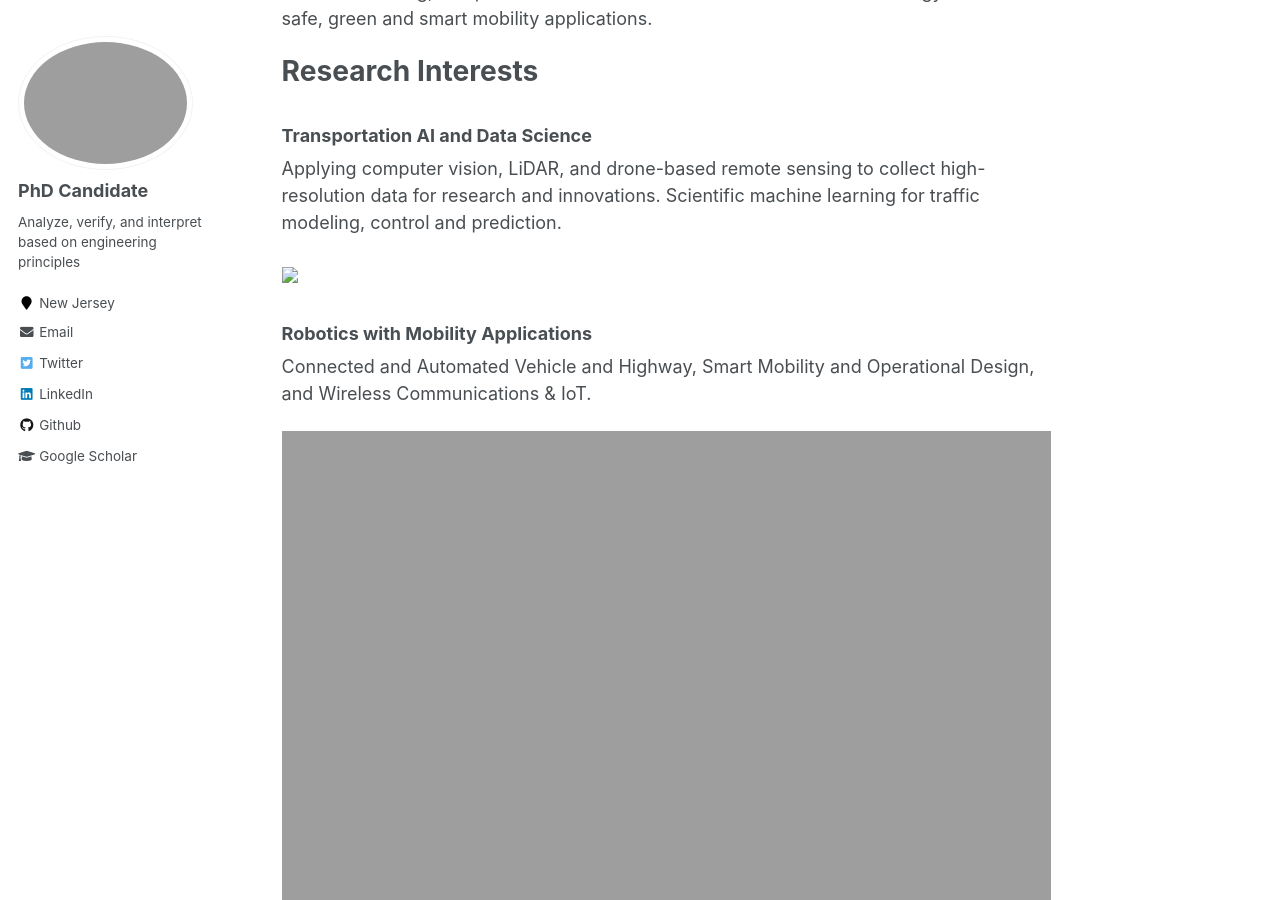
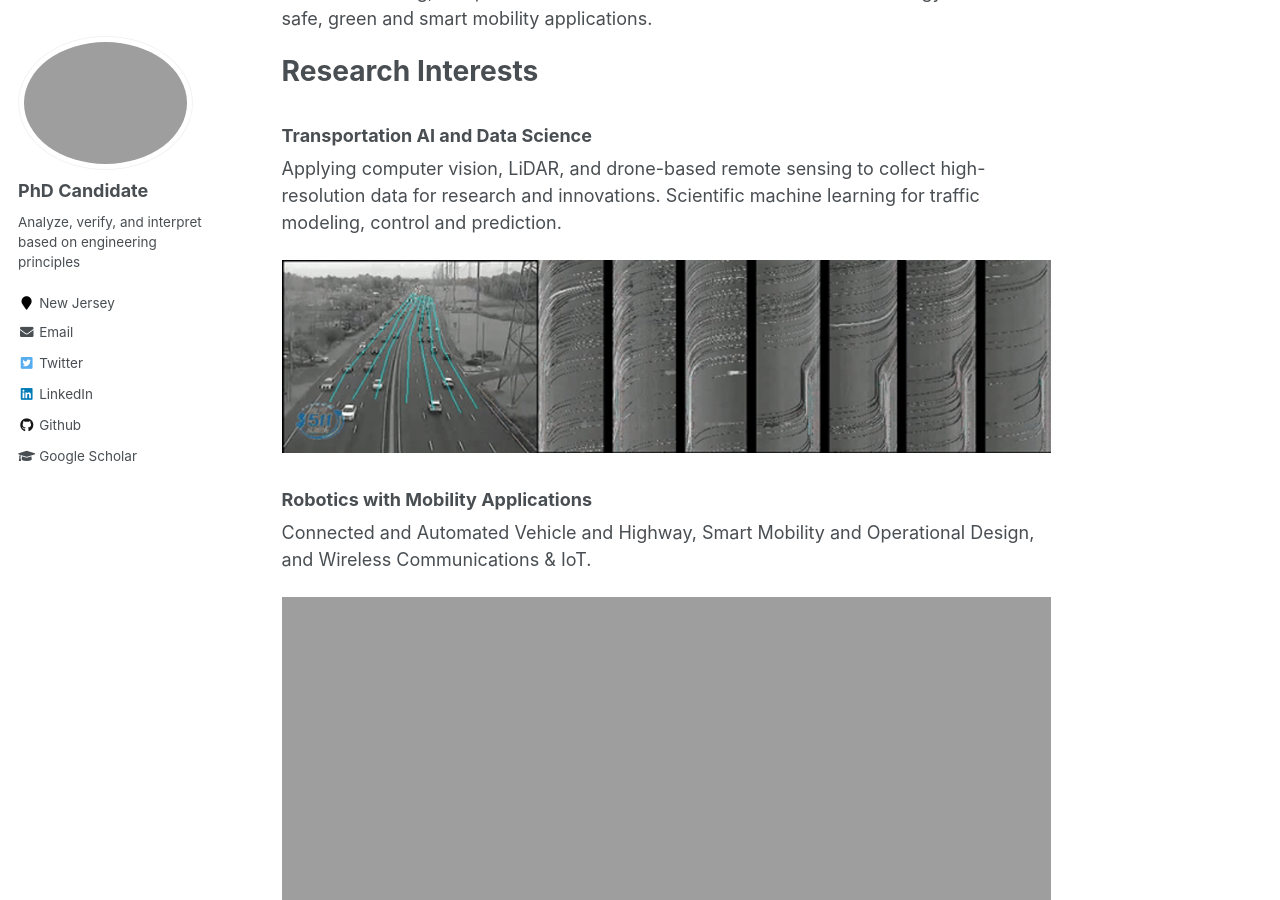
Before and after one commit to TeRyZh/Website, a Jekyll site: the page built from _pages/about.md, in a window 1280 px wide and 900 px high, scrolled down 368 px. Built offline with Jekyll 4.4.1, drawn with Linux system fonts in a browser that asks for light colours.

Commit message:
Update about.md

```diff
--- a/_pages/about.md
+++ b/_pages/about.md
@@ -17,7 +17,7 @@ Research Interests
 ### Transportation AI and Data Science
 Applying computer vision, LiDAR, and drone-based remote sensing to collect high-resolution data for research and innovations. Scientific machine learning for traffic modeling, control and prediction.
 
-<img src="{{ site.url }}{{ site.baseurl }}/Picture1.png">
+<img src="{{ site.url }}{{ site.baseurl }}/images/Picture1.png">
 
 
 ### Robotics with Mobility Applications
```
